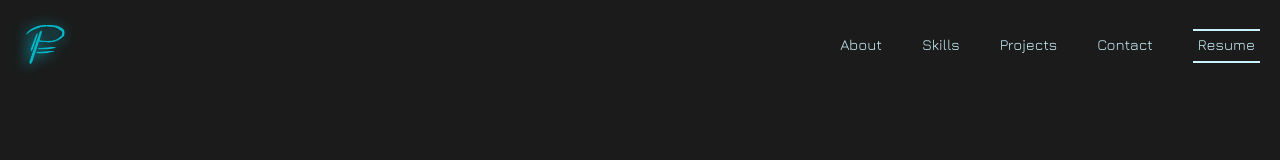
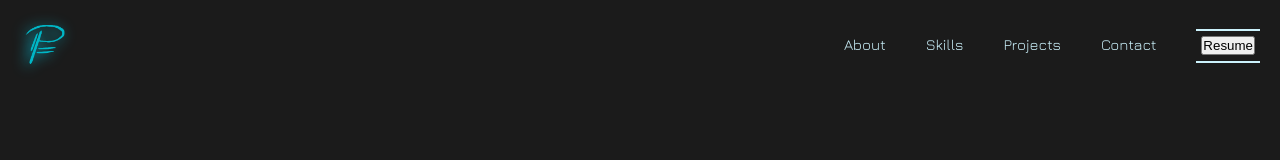
Before and after one commit to PrinceAFelix/react-portfolio, a React (Create React App) app: page / in a window 1280 px wide. Shown: the top 160 px of the page. Built offline with nearby package versions, Linux system fonts and the light colour scheme.

Commit message:
Replaced <a> tag with <button> for better semantics and accessibility

```diff
--- a/src/components/nav/Navbar.js
+++ b/src/components/nav/Navbar.js
@@ -1,4 +1,4 @@
-import React, { useState, useEffect } from 'react'
+import React, { useState } from 'react'
 
 import logo from '../../assets/logo.png'
 
@@ -46,7 +46,7 @@ export const Navbar = () => {
         </div>
         <div className={classes.navbar}>
           <div className={classes.logo}>
-            <a href=".">
+            <a href="/">
               <img className={classes.img} src={logo} alt="logo" />
             </a>
           </div>
@@ -65,7 +65,7 @@ export const Navbar = () => {
                 <a onClick={handleSetIsOn} href="/#contact">Contact</a>
               </li>
               <li className={classes.li}>
-                <a onClick={handleViewResume} tabIndex="0" role='button'>Resume</a>
+                <button onClick={handleViewResume} tabIndex="0" >Resume</button>
               </li>
             </ul>
           </div>
```
